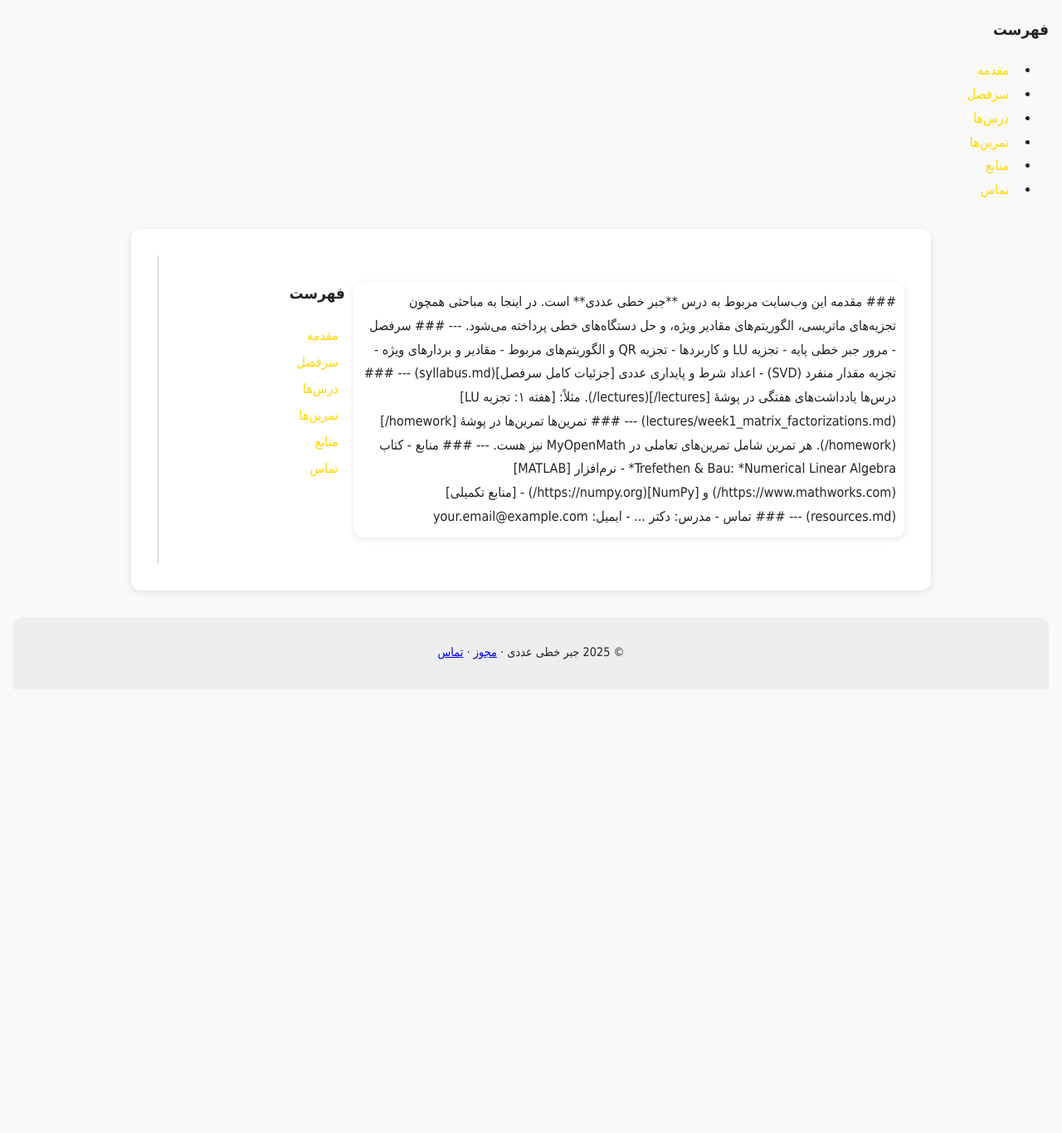
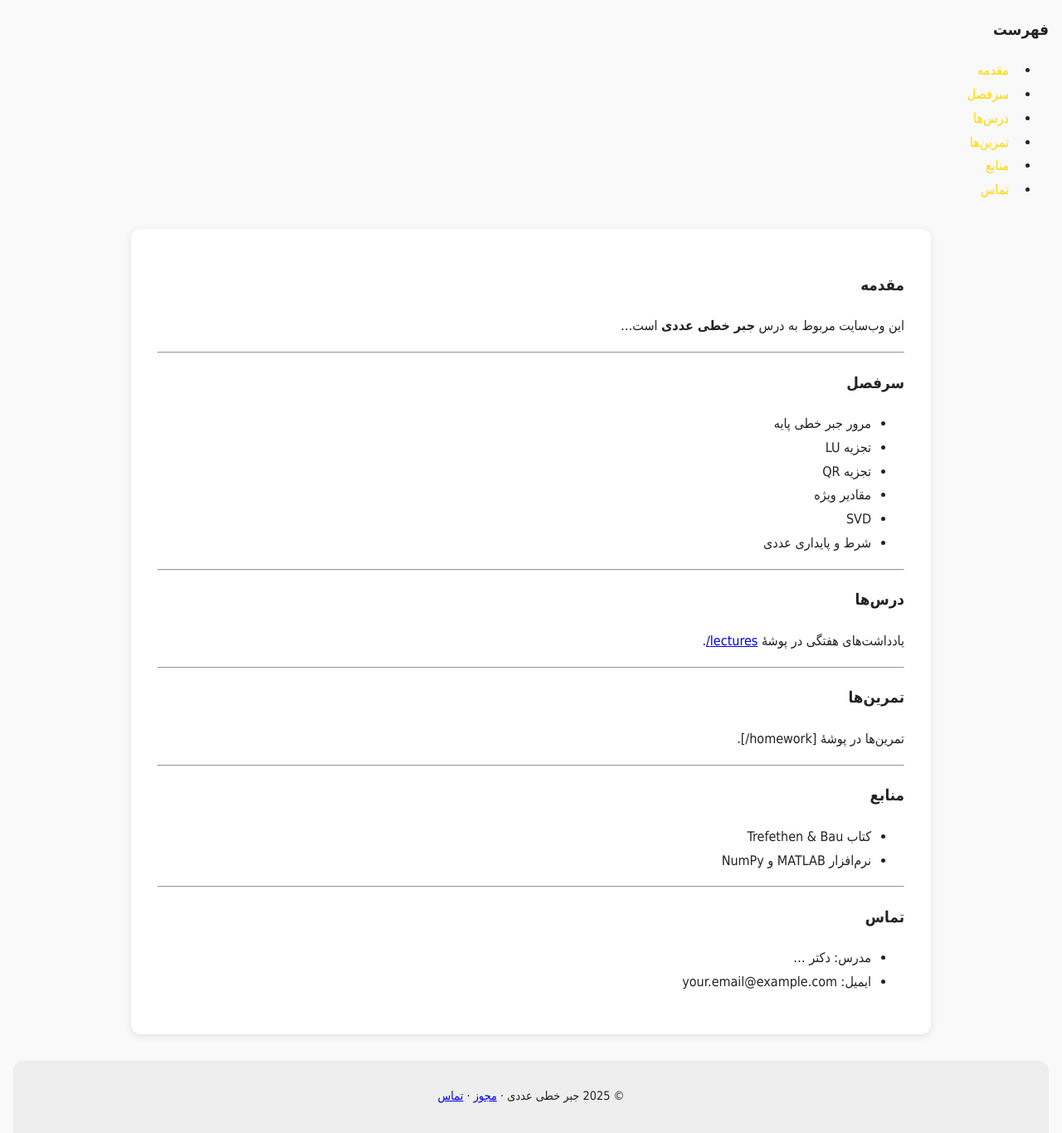
Before and after one commit to emonabbati/Numerical-Linear-Algebra-Farsi, a Jekyll site: the page built from index.md, in a window 1280 px wide. Shown: the whole page at 83% size. Built offline with Jekyll 4.4.1, drawn with Linux system fonts in a browser that asks for light colours; some web fonts are replaced; before the commit the page ends 900 px from its top, so only the background shows below that.

Commit message:
Update index.md

```diff
--- a/index.md
+++ b/index.md
@@ -3,63 +3,37 @@ layout: default
 title: Numerical Linear Algebra (Persian)
 ---
 
-<div style="display: flex; flex-direction: row-reverse;">
-
-<!-- ستون راست: فهرست -->
-<nav style="width: 25%; padding: 10px; border-left: 1px solid #ccc;">
-  <h3>فهرست</h3>
-  <ul style="list-style-type: none; padding: 0; line-height: 2;">
-    <li><a href="#intro">مقدمه</a></li>
-    <li><a href="#syllabus">سرفصل</a></li>
-    <li><a href="#lectures">درس‌ها</a></li>
-    <li><a href="#homework">تمرین‌ها</a></li>
-    <li><a href="#resources">منابع</a></li>
-    <li><a href="#contact">تماس</a></li>
-  </ul>
-</nav>
-
-<!-- ستون چپ: محتوا -->
-<main style="width: 75%; padding: 10px;">
-
 ### <a id="intro"></a> مقدمه
-این وب‌سایت مربوط به درس **جبر خطی عددی** است. در اینجا به مباحثی همچون تجزیه‌های ماتریسی، الگوریتم‌های مقادیر ویژه، و حل دستگاه‌های خطی پرداخته می‌شود.
+این وب‌سایت مربوط به درس **جبر خطی عددی** است...
 
 ---
 
 ### <a id="syllabus"></a> سرفصل
 - مرور جبر خطی پایه
-- تجزیه LU و کاربردها
-- تجزیه QR و الگوریتم‌های مربوط
-- مقادیر و بردارهای ویژه
-- تجزیه مقدار منفرد (SVD)
-- اعداد شرط و پایداری عددی
-
-[جزئیات کامل سرفصل](syllabus.md)
+- تجزیه LU
+- تجزیه QR
+- مقادیر ویژه
+- SVD
+- شرط و پایداری عددی
 
 ---
 
 ### <a id="lectures"></a> درس‌ها
 یادداشت‌های هفتگی در پوشهٔ [lectures/](lectures/).
-مثلاً: [هفته ۱: تجزیه LU](lectures/week1_matrix_factorizations.md)
 
 ---
 
 ### <a id="homework"></a> تمرین‌ها
-تمرین‌ها در پوشهٔ [homework/](homework/).
-هر تمرین شامل تمرین‌های تعاملی در MyOpenMath نیز هست.
+تمرین‌ها در پوشهٔ [homework/].
 
 ---
 
 ### <a id="resources"></a> منابع
-- کتاب Trefethen & Bau: *Numerical Linear Algebra*
-- نرم‌افزار [MATLAB](https://www.mathworks.com/) و [NumPy](https://numpy.org/)
-- [منابع تکمیلی](resources.md)
+- کتاب Trefethen & Bau
+- نرم‌افزار MATLAB و NumPy
 
 ---
 
 ### <a id="contact"></a> تماس
-- مدرس: دکتر ...
+- مدرس: دکتر …
 - ایمیل: your.email@example.com
-
-</main>
-</div>
```
